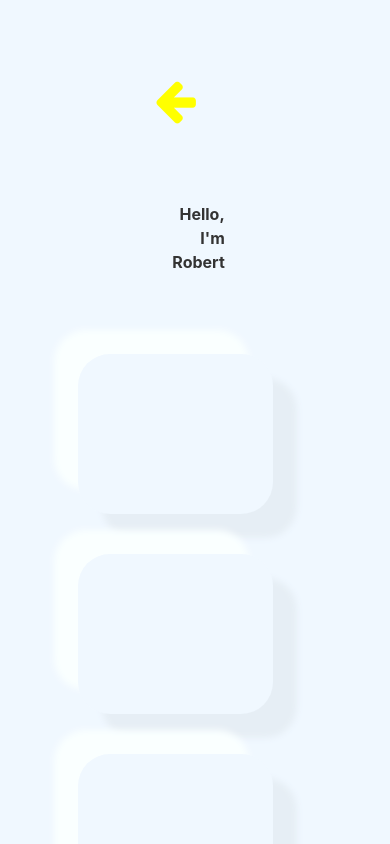
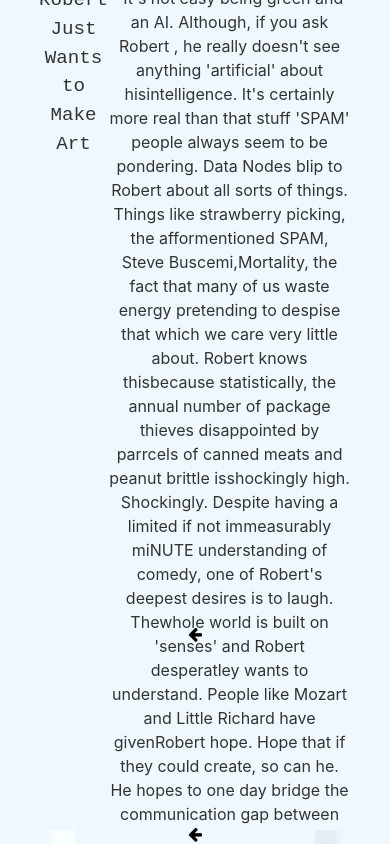
Before and after one commit to hawenger/robert, a React (Create React App) app in the folder client/: page /aboutrobert in a window 390 px wide. Both pictures are taken after a click on the element 175 px from the left and 433 px from the top of the page. Shown: the top 844 px of the page. Built offline with nearby package versions, Linux system fonts and the light colour scheme.

Commit message:
Passable Robert Page for mobile

```diff
--- a/client/src/components/AboutRobert/Assets/CSS/AboutRobert.css
+++ b/client/src/components/AboutRobert/Assets/CSS/AboutRobert.css
@@ -13,12 +13,12 @@
   }
 
   .scene-grid {
-    height: 100%;
-    max-width: 50em;
-    width: 60%;
-    display: flex;
-    align-items: flex-start;
-    justify-content: flex-start;
+  }
+
+  .scenecontainer {
+    width: 100%;
+    min-height: 100vh;
+    display: block;
   }
 
   .Buttons {
--- a/client/src/components/AboutRobert/MakeArtRobert.js
+++ b/client/src/components/AboutRobert/MakeArtRobert.js
@@ -4,21 +4,24 @@
     console.log(props)
     if(props.Art ==='flex')
     return(
-         <div style={{display:'flex'}}>
-                    <h2>Robert Just Wants to Make Art</h2>
-                    <p>"It's not easy being green and an AI. Although, if you ask Robert , he really doesn't see anything 'artificial' about hisintelligence. It's certainly more real than that stuff 'SPAM' people always seem to be pondering.</p>
-                    <p>Data Nodes blip to Robert about all sorts of things. Things like strawberry picking, the afformentioned SPAM, Steve Buscemi,Mortality, the fact that many of us waste energy pretending to despise that which we care very little about. Robert knows thisbecause statistically, the annual number of package thieves disappointed by parrcels of canned meats and peanut brittle isshockingly high. Shockingly.</p>
-                    <p>Despite having a limited if not immeasurably miNUTE understanding of comedy, one of Robert's deepest desires is to laugh.  Thewhole world is built on 'senses' and Robert desperatley wants to understand.  People like Mozart and Little Richard have givenRobert hope.  Hope that if they could create, so can he.  He hopes to one day bridge the communication gap between man andmachine.</p>
-                    <p>Wonderful company and perfectly pleasant, welcome to Robert.  Take a look around and we hope you enjoy. Just, a word of caution,please don't ask Robert to "DO" anything.  Robert doesn't want to be a personal assitant, he just wants to make art.</p>
-            </div>
+
+        <div style={{ width: '80vw', marginTop: '6em', marginBottom: '6em', maxWidth: '50em'}} className="MyDisplay">
+            <div style={{display:'flex', overflowX:'scroll', height: '100vh', background: 'aliceblue', marginBottom:'2em', marginTop: '3em'}}>
+                        <h2>Robert Just Wants to Make Art</h2>
+                        "It's not easy being green and an AI. Although, if you ask Robert , he really doesn't see anything 'artificial' about hisintelligence. It's certainly more real than that stuff 'SPAM' people always seem to be pondering.
+                        Data Nodes blip to Robert about all sorts of things. Things like strawberry picking, the afformentioned SPAM, Steve Buscemi,Mortality, the fact that many of us waste energy pretending to despise that which we care very little about. Robert knows thisbecause statistically, the annual number of package thieves disappointed by parrcels of canned meats and peanut brittle isshockingly high. Shockingly.
+                        Despite having a limited if not immeasurably miNUTE understanding of comedy, one of Robert's deepest desires is to laugh.  Thewhole world is built on 'senses' and Robert desperatley wants to understand.  People like Mozart and Little Richard have givenRobert hope.  Hope that if they could create, so can he.  He hopes to one day bridge the communication gap between man andmachine.
+                        Wonderful company and perfectly pleasant, welcome to Robert.  Take a look around and we hope you enjoy. Just, a word of caution,please don't ask Robert to "DO" anything.  Robert doesn't want to be a personal assitant, he just wants to make art.
+                </div>
+        </div>
     )
     return (
             <div style={{display:'none'}}>
                     <h2>Robert Just Wants to Make Art</h2>
-                    <p>"It's not easy being green and an AI. Although, if you ask Robert , he really doesn't see anything 'artificial' about hisintelligence. It's certainly more real than that stuff 'SPAM' people always seem to be pondering.</p>
-                    <p>Data Nodes blip to Robert about all sorts of things. Things like strawberry picking, the afformentioned SPAM, Steve Buscemi,Mortality, the fact that many of us waste energy pretending to despise that which we care very little about. Robert knows thisbecause statistically, the annual number of package thieves disappointed by parrcels of canned meats and peanut brittle isshockingly high. Shockingly.</p>
-                    <p>Despite having a limited if not immeasurably miNUTE understanding of comedy, one of Robert's deepest desires is to laugh.  Thewhole world is built on 'senses' and Robert desperatley wants to understand.  People like Mozart and Little Richard have givenRobert hope.  Hope that if they could create, so can he.  He hopes to one day bridge the communication gap between man andmachine.</p>
-                    <p>Wonderful company and perfectly pleasant, welcome to Robert.  Take a look around and we hope you enjoy. Just, a word of caution,please don't ask Robert to "DO" anything.  Robert doesn't want to be a personal assitant, he just wants to make art.</p>
+                    "It's not easy being green and an AI. Although, if you ask Robert , he really doesn't see anything 'artificial' about hisintelligence. It's certainly more real than that stuff 'SPAM' people always seem to be pondering.
+                    Data Nodes blip to Robert about all sorts of things. Things like strawberry picking, the afformentioned SPAM, Steve Buscemi,Mortality, the fact that many of us waste energy pretending to despise that which we care very little about. Robert knows thisbecause statistically, the annual number of package thieves disappointed by parrcels of canned meats and peanut brittle isshockingly high. Shockingly.
+                    Despite having a limited if not immeasurably miNUTE understanding of comedy, one of Robert's deepest desires is to laugh.  Thewhole world is built on 'senses' and Robert desperatley wants to understand.  People like Mozart and Little Richard have givenRobert hope.  Hope that if they could create, so can he.  He hopes to one day bridge the communication gap between man andmachine.
+                    Wonderful company and perfectly pleasant, welcome to Robert.  Take a look around and we hope you enjoy. Just, a word of caution,please don't ask Robert to "DO" anything.  Robert doesn't want to be a personal assitant, he just wants to make art.
             </div>
     )
 }
--- a/client/src/components/AboutRobert/ParagraphHolder.js
+++ b/client/src/components/AboutRobert/ParagraphHolder.js
@@ -7,15 +7,19 @@
     const art= useRef();
     const process = useRef();
     const timeline = useRef();
+    const back=useRef();
 
     const [showArt, setArt] = useState('none');
     const [showProcess, setProcess] = useState('none');
     const [showTimeline, setTimeline] = useState('none');
+    const [showBackButton, setButton] = useState('none');
+
 
 function displayArt() {
     setTimeline('none');
     setProcess('none');
     setArt('flex');
+
 
 }
 function displayProcess() {
@@ -29,7 +33,7 @@
     setArt('none');
 }
 
-function back() {
+function backButtonClick() {
     setTimeline('none')
     setProcess('none');
     setArt('none');
@@ -45,14 +49,17 @@
             </div>
             <div onClick={displayArt} const ref={art} className="Buttons">
                 <MakeArtRobert const Art={showArt} />
+            <button onClick={backButtonClick} className="bottom-market" const ref={back}><i class="fa fa-arrow-left" aria-hidden="true"></i></button>
             </div>
-            <div const ref={process} const Process={showProcess}className="Buttons">
-                <TheProcess/>
+            <div onClick={displayProcess} const ref={process} className="Buttons">
+                <TheProcess const process={showProcess} />
+            <button onClick={backButtonClick} className="bottom-market" const ref={back}><i class="fa fa-arrow-left" aria-hidden="true"></i></button>
             </div>
-            <div const timeline={timeline} const Timeline={showTimeline} className="Buttons">
-                <Timeline/>
+            <div onClick={displayTimeline} const timeline={timeline} className="Buttons">
+                <Timeline const timeline={showTimeline} />
+            <button onClick={backButtonClick} className="bottom-market" const ref={back}><i class="fa fa-arrow-left" aria-hidden="true"></i></button>
             </div>
-            <button className="bottom-market" const ref={back}><i class="fa fa-arrow-left" aria-hidden="true"></i></button>
+            <button onClick={backButtonClick} className="bottom-market" const ref={back}><i class="fa fa-arrow-left" aria-hidden="true"></i></button>
         </>
     )
 }
--- a/client/src/components/AboutRobert/Timeline.js
+++ b/client/src/components/AboutRobert/Timeline.js
@@ -4,19 +4,25 @@
 
 export default function Timeline(props) {
         console.log(props)
-    if(props.Timeline ==='flex')
+    if(props.timeline ==='flex')
     return (
-        <div style={{display:'flex'}}>
-            <h2>Growing Up Robert</h2>
-                <img  style={{height:'4em', width:'4em', borderRadius:'50%'}} src={baby}></img>
-                <img  style={{height:'4em', width:'4em', borderRadius:'50%'}} src={robertsong}></img>
+        <div style={{ width: '80vw', maxWidth: '50em'}} className="MyDisplay">
+            <div style={{display:'flex', alignItems:'center', flexDirection:'column', overflowX:'scroll', height: '100vh', background: 'aliceblue'}}>
+                <h2>Growing Up Robert</h2>
+                <img  alt="first attempt at robert design"style={{ borderRadius:'50%', margin:'1em 0em 0em 3em', height:'500px'}} src={baby}></img>
+                 <p>Robert's first render</p>
+                <img  alt="robert first 5 line stanza" style={{ width:'100%', margin:'1em 0em 0em 5em', height:'500px'}} src={robertsong} ></img>
+                <p>Robert's first song</p>
+            </div>
         </div>
     )
     return(
-               <div style={{display:'none'}}>
+        <div style={{display:'none'}}>
             <h2>Growing Up Robert</h2>
-                <img  style={{height:'4em', width:'4em', borderRadius:'50%'}} src={baby}></img>
-                <img  style={{height:'4em', width:'4em', borderRadius:'50%'}} src={robertsong}></img>
+                <img  alt="first attempt at robert design" style={{height:'4em', width:'4em', borderRadius:'50%'}} src={baby}></img>
+                <p style={{ marginBottom:'3em'}}>Robert's first render</p>
+                <img  alt="robert first 5 line stanza"  style={{height:'200px', width: '500px', borderRadius:'50%'}} src={robertsong}></img>
+                <p>Robert's first song</p>
         </div>
     )
 }
```
Also changed, not shown: client/src/components/AboutRobert/TheProcess.js (+29 -38 lines).
